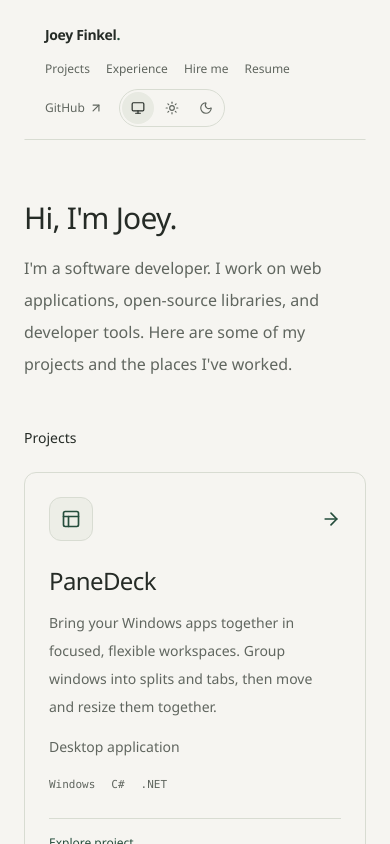
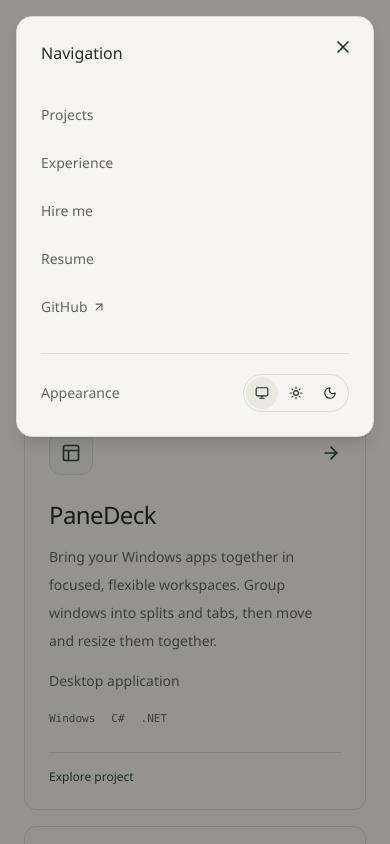
Before and after one commit to joeyfinkel/joeyfinkel.com, a React (Vite) app: page / in a window 390 px wide. Both pictures are taken after a click on the button "Open navigation". Shown: the top 844 px of the page. Built offline with nearby package versions, Linux system fonts and the light colour scheme; no server answers; what @jfdevelops/react-layout would draw is missing.

Commit message:
fix(header): keep mobile navigation on one line

```diff
--- a/src/components/sticky-header.tsx
+++ b/src/components/sticky-header.tsx
@@ -26,7 +26,7 @@
 			<div
 				data-scrolled={scrolled}
 				className={cn(
-					'flex flex-wrap items-center justify-between gap-4 border border-transparent border-b-border bg-background/95 px-5 py-3 backdrop-blur-md transition-[border-radius,box-shadow,border-color] duration-300 motion-reduce:transition-none',
+					'flex flex-nowrap items-center justify-between gap-4 border border-transparent border-b-border bg-background/95 px-5 py-3 backdrop-blur-md transition-[border-radius,box-shadow,border-color] duration-300 motion-reduce:transition-none',
 					scrolled && 'rounded-3xl border-border shadow-sm sm:rounded-full',
 				)}
 			>
--- /dev/null
+++ b/src/routes/-home/components/header.tsx
@@ -0,0 +1,26 @@
+import { Link } from '@tanstack/react-router';
+import { StickyHeader } from '@/components/sticky-header';
+import { ThemeSelect } from '@/components/theme-select';
+import { MobileMenu } from './mobile-menu';
+import { HomeNavigation } from './navigation';
+
+export function HomeHeader({ resumeUrl }: { resumeUrl: string }) {
+	return (
+		<StickyHeader>
+			<Link
+				to="/"
+				className="shrink-0 whitespace-nowrap text-sm font-semibold tracking-tight"
+			>
+				Joey Finkel<span className="text-primary">.</span>
+			</Link>
+			<div className="hidden items-center gap-4 md:flex">
+				<HomeNavigation
+					resumeUrl={resumeUrl}
+					className="items-center gap-4 text-xs"
+				/>
+				<ThemeSelect />
+			</div>
+			<MobileMenu resumeUrl={resumeUrl} />
+		</StickyHeader>
+	);
+}
--- /dev/null
+++ b/src/routes/-home/components/mobile-menu.tsx
@@ -0,0 +1,65 @@
+import * as Dialog from '@radix-ui/react-dialog';
+import { Menu, X } from 'lucide-react';
+import { useEffect, useState } from 'react';
+import { ThemeSelect } from '@/components/theme-select';
+import { Button } from '@/components/ui/button';
+import { useIsMobile } from '@/hooks/use-mobile';
+import { HomeNavigation } from './navigation';
+
+export function MobileMenu({ resumeUrl }: { resumeUrl: string }) {
+	const [open, setOpen] = useState(false);
+	const isMobile = useIsMobile();
+
+	useEffect(() => {
+		if (!isMobile) {
+			setOpen(false);
+		}
+	}, [isMobile]);
+
+	return (
+		<Dialog.Root open={open} onOpenChange={setOpen}>
+			<Dialog.Trigger asChild>
+				<Button
+					type="button"
+					variant="ghost"
+					size="icon"
+					className="shrink-0 rounded-full md:hidden"
+					aria-label="Open navigation"
+				>
+					<Menu className="size-5" aria-hidden="true" />
+				</Button>
+			</Dialog.Trigger>
+			<Dialog.Portal>
+				<Dialog.Overlay className="fixed inset-0 z-[60] bg-black/40 data-[state=open]:animate-in data-[state=open]:fade-in-0 motion-reduce:animate-none" />
+				<Dialog.Content className="fixed inset-x-4 top-4 z-[60] max-h-[calc(100svh-2rem)] overflow-y-auto rounded-2xl border bg-background p-6 shadow-lg data-[state=open]:animate-in data-[state=open]:fade-in-0 data-[state=open]:slide-in-from-top-2 motion-reduce:animate-none">
+					<Dialog.Title className="text-base font-medium">
+						Navigation
+					</Dialog.Title>
+					<Dialog.Description className="sr-only">
+						Site links and color theme settings.
+					</Dialog.Description>
+					<Dialog.Close asChild>
+						<Button
+							type="button"
+							variant="ghost"
+							size="icon"
+							className="absolute right-3 top-3 rounded-full"
+							aria-label="Close navigation"
+						>
+							<X className="size-5" aria-hidden="true" />
+						</Button>
+					</Dialog.Close>
+					<HomeNavigation
+						resumeUrl={resumeUrl}
+						onNavigate={() => setOpen(false)}
+						className="mt-7 flex-col items-start gap-1 [&>a]:w-full [&>a]:py-3"
+					/>
+					<div className="mt-6 flex items-center justify-between gap-4 border-t pt-5">
+						<p className="text-sm text-muted-foreground">Appearance</p>
+						<ThemeSelect />
+					</div>
+				</Dialog.Content>
+			</Dialog.Portal>
+		</Dialog.Root>
+	);
+}
--- /dev/null
+++ b/src/routes/-home/components/navigation.tsx
@@ -0,0 +1,62 @@
+import { Link } from '@tanstack/react-router';
+import { ArrowUpRight } from 'lucide-react';
+import { cn } from '@/lib/utils';
+
+export function HomeNavigation({
+	resumeUrl,
+	onNavigate,
+	className,
+}: {
+	resumeUrl: string;
+	onNavigate?: () => void;
+	className?: string;
+}) {
+	return (
+		<nav
+			aria-label="Main navigation"
+			className={cn('flex gap-5 text-sm text-muted-foreground', className)}
+		>
+			<Link
+				to="/"
+				hash="projects"
+				onClick={onNavigate}
+				className="hover:text-primary"
+			>
+				Projects
+			</Link>
+			<Link
+				to="/"
+				hash="experience"
+				onClick={onNavigate}
+				className="hover:text-primary"
+			>
+				Experience
+			</Link>
+			<Link
+				to="/"
+				hash="hire-me"
+				onClick={onNavigate}
+				className="hover:text-primary"
+			>
+				Hire me
+			</Link>
+			<Link
+				to="."
+				href={resumeUrl}
+				reloadDocument
+				onClick={onNavigate}
+				className="hover:text-primary"
+			>
+				Resume
+			</Link>
+			<Link
+				to={new URL('https://github.com/joeyfinkel').href}
+				onClick={onNavigate}
+				className="inline-flex items-center gap-1 hover:text-primary"
+			>
+				GitHub
+				<ArrowUpRight className="size-3.5" aria-hidden="true" />
+			</Link>
+		</nav>
+	);
+}
--- a/src/routes/index.tsx
+++ b/src/routes/index.tsx
@@ -1,8 +1,7 @@
-import { createFileRoute, Link } from '@tanstack/react-router';
+import { createFileRoute } from '@tanstack/react-router';
 import { ArrowUpRight } from 'lucide-react';
-import { StickyHeader } from '@/components/sticky-header';
-import { ThemeSelect } from '@/components/theme-select';
 import { Experience } from './-home/components/experience';
+import { HomeHeader } from './-home/components/header';
 import { HireMe } from './-home/components/hire-me';
 import { Project } from './-home/components/project';
 import { loadHome } from './-home/utils/load';
@@ -24,40 +23,7 @@
 			>
 				Skip to content
 			</a>
-			<StickyHeader>
-				<Link to="/" className="text-sm font-semibold tracking-tight">
-					Joey Finkel<span className="text-primary">.</span>
-				</Link>
-				<nav
-					aria-label="Main navigation"
-					className="flex flex-wrap items-center gap-x-4 gap-y-3 text-xs text-muted-foreground"
-				>
-					<Link to="/" hash="projects" className="hover:text-primary">
-						Projects
-					</Link>
-					<Link to="/" hash="experience" className="hover:text-primary">
-						Experience
-					</Link>
-					<Link to="/" hash="hire-me" className="hover:text-primary">
-						Hire me
-					</Link>
-					<Link
-						to="."
-						href={resume.resumeUrl}
-						reloadDocument
-						className="hover:text-primary"
-					>
-						Resume
-					</Link>
-					<a
-						href="https://github.com/joeyfinkel"
-						className="flex items-center gap-1 hover:text-primary"
-					>
-						GitHub <ArrowUpRight className="size-3.5" aria-hidden="true" />
-					</a>
-					<ThemeSelect />
-				</nav>
-			</StickyHeader>
+			<HomeHeader resumeUrl={resume.resumeUrl} />
 			<main id="main">
 				<section className="py-12 sm:py-16" aria-labelledby="intro">
 					<h1
```
